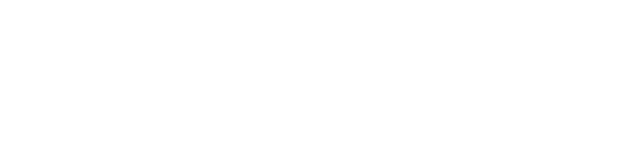
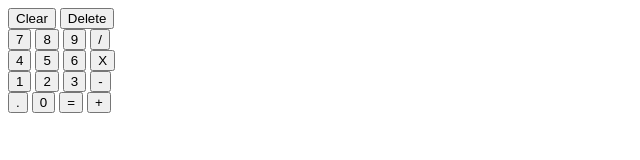
Before and after one commit to ebuckmas/calculator, a plain HTML site: page index.html in a window 1280 px wide. Shown: the whole page, without its empty margins (0-640 px from the left). Drawn offline with Linux system fonts and the light colour scheme.

Commit message:
roughed in basic html structure

```diff
--- a/index.html
+++ b/index.html
@@ -5,8 +5,46 @@
     <meta http-equiv="X-UA-Compatible" content="IE=edge">
     <meta name="viewport" content="width=device-width, initial-scale=1.0">
     <title>Document</title>
+    <link rel="stylesheet" href="style.css">
 </head>
 <body>
+    <div class = "calculator">
+        <div class="display">
+            <div id="line_1"></div>
+            <div id="line_2"></div>
+        <div class="buttons">
+            <div class="row1">
+                <button id="clear">Clear</button>
+                <button id="delete">Delete</button>
+            </div>
+            <div class="row2">
+                <button id="7">7</button>
+                <button id="8">8</button>
+                <button id="9">9</button>
+                <button id="divide">/</button>
+            </div>
+            <div class="row3">
+                <button id="4">4</button>
+                <button id="5">5</button>
+                <button id="6">6</button>
+                <button id="multiply">X</button>
+            </div>
+            <div class="row4">
+                <button id="1">1</button>
+                <button id="2">2</button>
+                <button id="3">3</button>
+                <button id="subtract">-</button>
+            </div>
+            <div class="row5">
+                <button id="decimal">.</button>
+                <button id="0">0</button>
+                <button id="equals">=</button>
+                <button id="add">+</button>
+            </div>
+        </div>
+    </div>
+
+
     <script src="calculator.js"></script>
 </body>
 </html>
```
